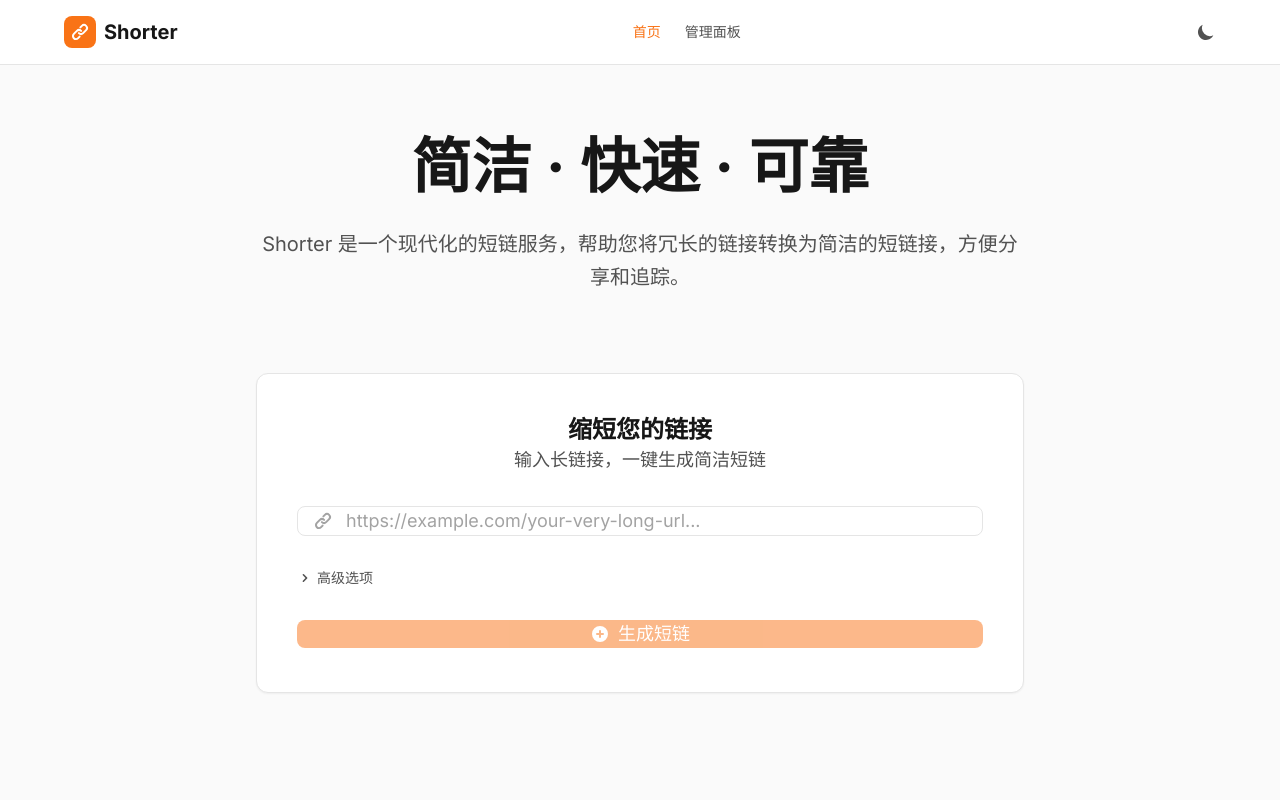
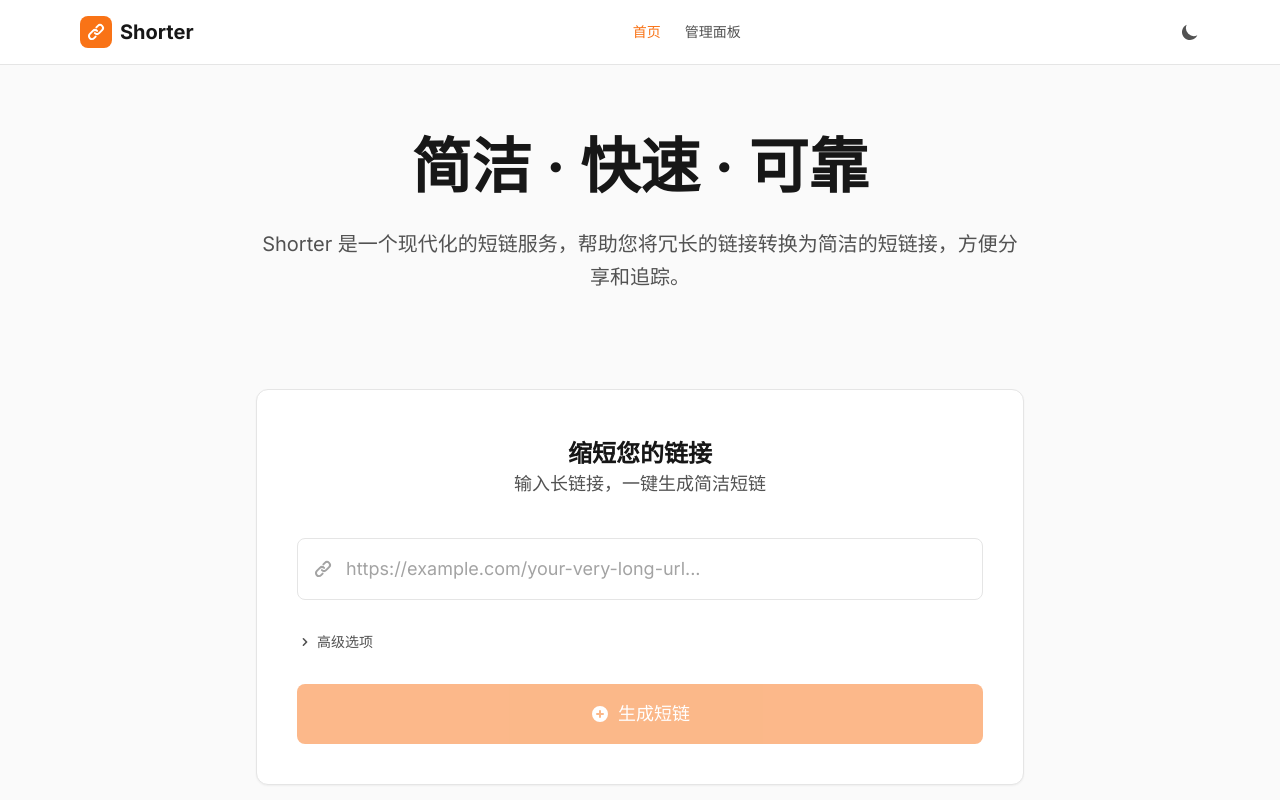
Before and after one commit to GEMILUXVII/shorter, a Vue app: page / in a window 1280 px wide. Shown: the top 800 px of the page. Built offline with nearby package versions, Linux system fonts and the light colour scheme.

Commit message:
fix: increase button padding for better visual balance

```diff
--- a/src/components/common/BaseButton.vue
+++ b/src/components/common/BaseButton.vue
@@ -35,9 +35,9 @@ defineEmits(['click'])
       'disabled:opacity-50 disabled:cursor-not-allowed',
       // Sizes
       {
-        'px-3 py-1.5 text-sm': size === 'sm',
-        'px-4 py-2.5 text-base': size === 'md',
-        'px-6 py-3 text-lg': size === 'lg',
+        'px-4 py-2 text-sm': size === 'sm',
+        'px-5 py-3 text-base': size === 'md',
+        'px-8 py-4 text-lg': size === 'lg',
       },
       // Variants
       {
--- a/src/style.css
+++ b/src/style.css
@@ -149,6 +149,36 @@ body {
   padding: 2rem !important;
 }
 
+.py-4 {
+  padding-top: 1rem !important;
+  padding-bottom: 1rem !important;
+}
+
+.py-3 {
+  padding-top: 0.75rem !important;
+  padding-bottom: 0.75rem !important;
+}
+
+.py-2 {
+  padding-top: 0.5rem !important;
+  padding-bottom: 0.5rem !important;
+}
+
+.px-8 {
+  padding-left: 2rem !important;
+  padding-right: 2rem !important;
+}
+
+.px-5 {
+  padding-left: 1.25rem !important;
+  padding-right: 1.25rem !important;
+}
+
+.px-4 {
+  padding-left: 1rem !important;
+  padding-right: 1rem !important;
+}
+
 .py-16 {
   padding-top: 4rem !important;
   padding-bottom: 4rem !important;
```
